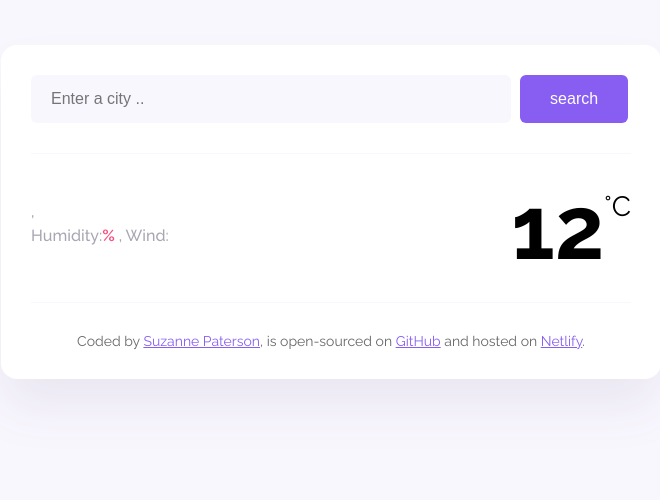
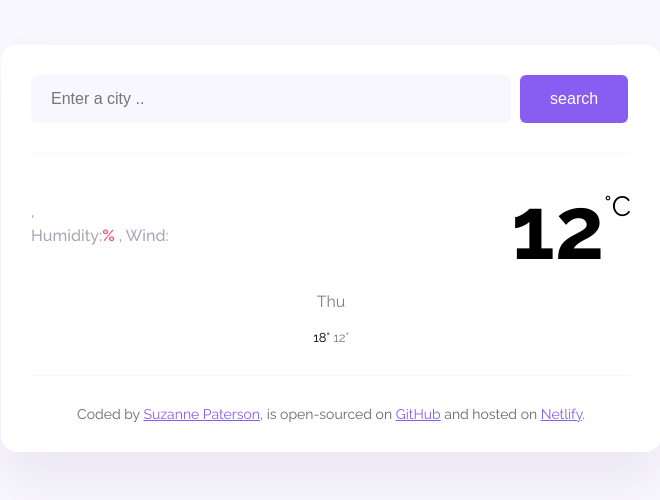
Before and after one commit to suzanne301/my-weather-app-original, a plain HTML site: page index.html in a window 1280 px wide. Shown: the whole page, without its empty margins (309-969 px from the left). Drawn offline with nearby package versions, Linux system fonts and the light colour scheme; no server answers; a web font is replaced by a local one.

Commit message:
added forecast html and csss

```diff
--- a/index.html
+++ b/index.html
@@ -40,6 +40,26 @@
           <div class="weather-app-unit">°C</div>
         </div>
       </div>
+      <div class="weather-forecast">
+        <div class="row">
+          <div class="col-2">
+            <div class="weather-forecast-date">
+              Thu
+            </div>
+            <img src="" alt="" width="42px" />
+            <div class="weather-forecast-temperatures">
+              <span class="weather-forecast-temperature-max">
+                18°
+              </span>
+              <span class="weather-forecast-temperature-min">
+                12°
+              </span>
+
+            </div>
+          </div>
+        </div>
+
+      </div>
     </main>
 
     <footer>
--- a/src/style.css
+++ b/src/style.css
@@ -87,6 +87,33 @@ main {
   font-size: 28px;
 }
 
+.weather-forecast {
+  margin-top: 20px;
+  text-align: center;
+  color: #000;
+
+}
+
+.weather-forecast-date {
+  font-size: 16px;
+  opacity: 0.5;
+}
+
+
+.weather-forecast-temperatures {
+  font-size: 13px;
+}
+
+.weather-forecast-temperature-min {
+  opacity: 0.5;
+}
+
+.weather-forecast-temperature-max {
+
+}
+
+
+
 footer {
   border-top: 1px solid #f9f7fe;
   padding: 30px 0 0 0;
```
